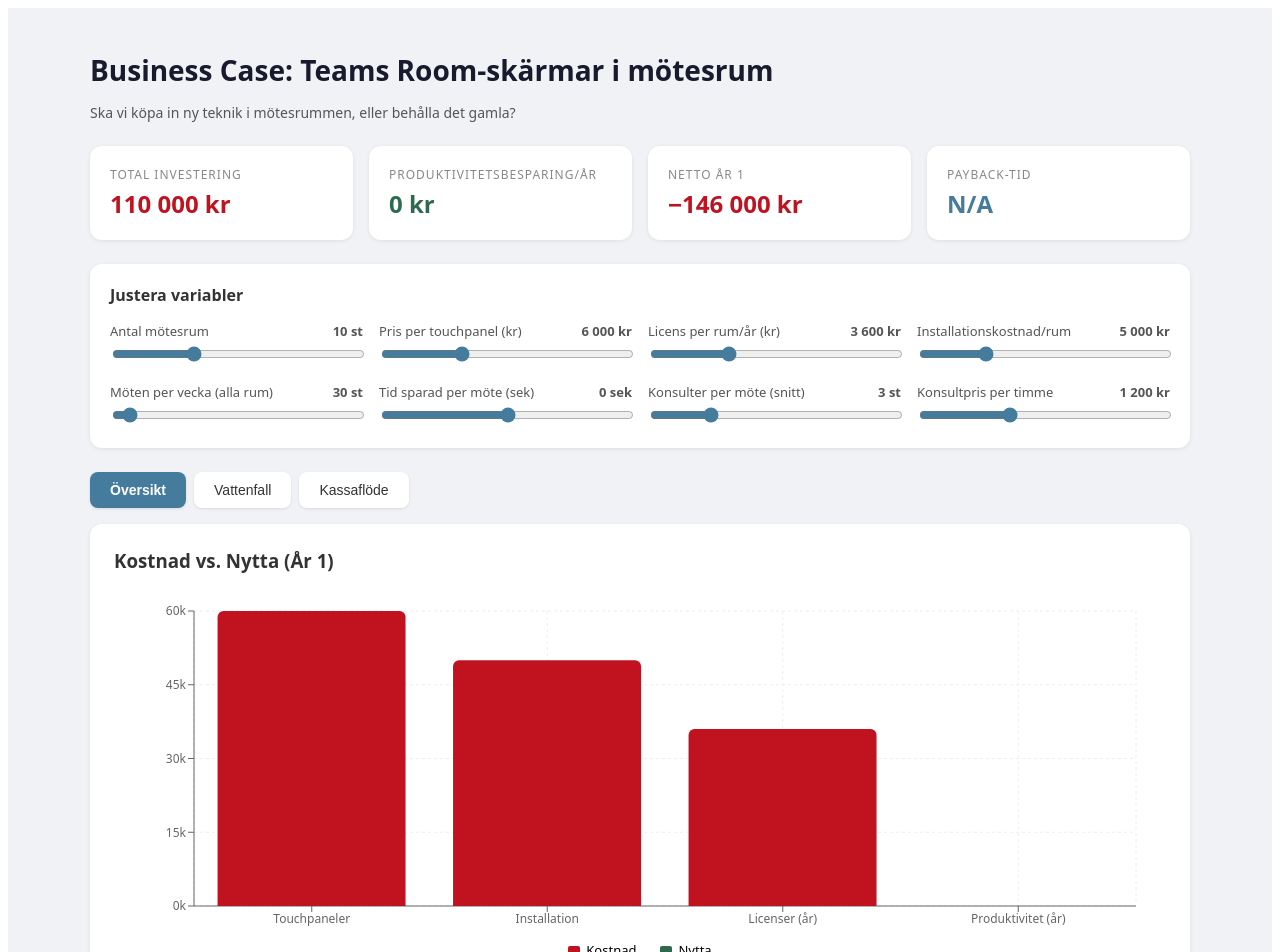
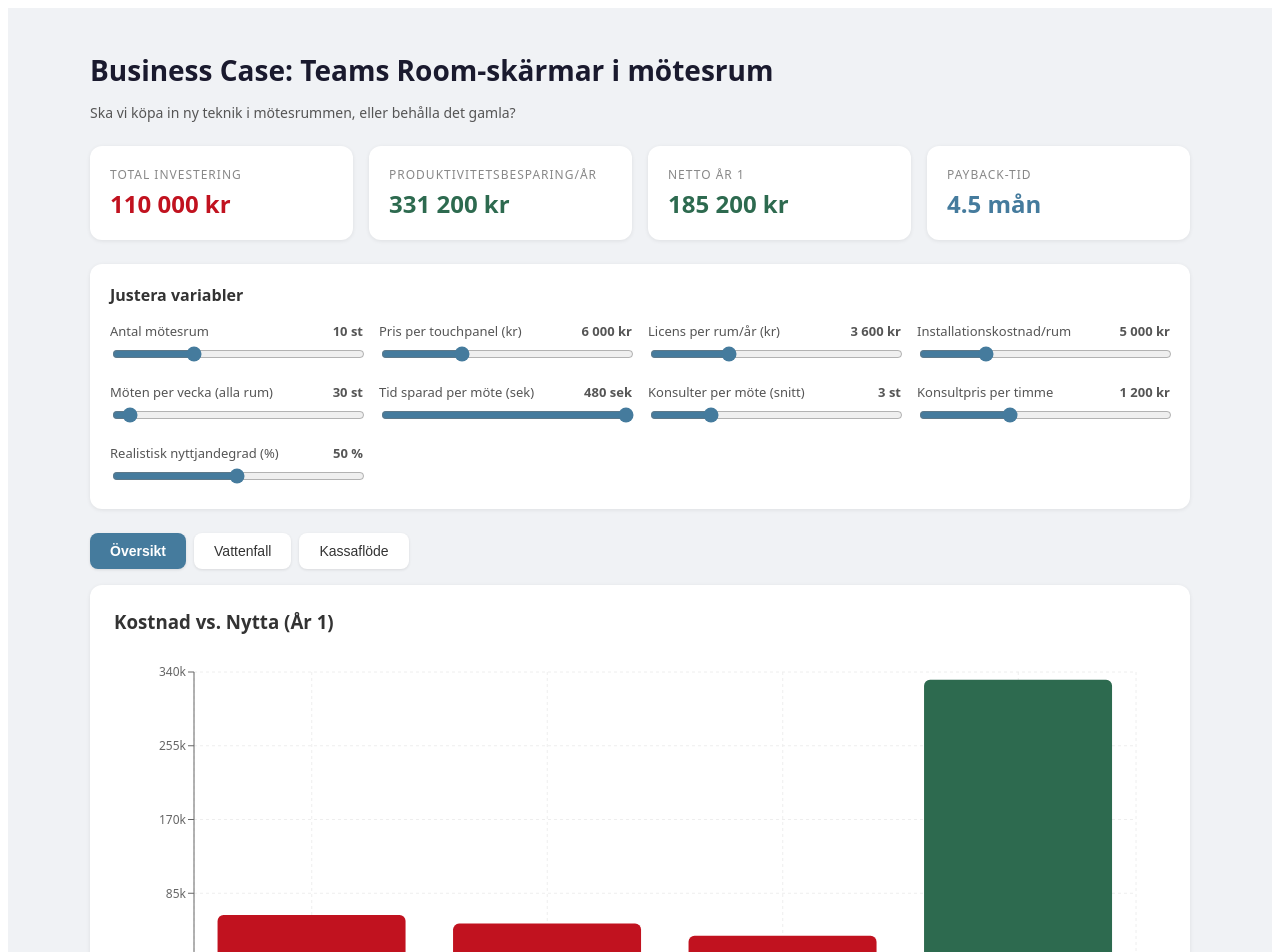
Before and after one commit to eliind7/business-case, a React (Vite) app: page / in a window 1280 px wide. Shown: the top 952 px of the page. Built offline with nearby package versions, Linux system fonts and the light colour scheme.

Commit message:
Update startup time and add capture rate calculation

```diff
--- a/src/App.jsx
+++ b/src/App.jsx
@@ -9,9 +9,10 @@
   const [licensePrice, setLicensePrice] = useState(3600);
   const [installCost, setInstallCost] = useState(5000);
   const [meetingsPerWeek, setMeetingsPerWeek] = useState(30);
-  const [startupTimeSaved, setStartupTimeSaved] = useState(0);
+  const [startupTimeSaved, setStartupTimeSaved] = useState(480);
   const [consultantsPerMeeting, setConsultantsPerMeeting] = useState(3);
   const [avgHourlyRate, setAvgHourlyRate] = useState(1200);
+  const [captureRate, setCaptureRate] = useState(50);
   const [weeks, setWeeks] = useState(46);
   const [tab, setTab] = useState("overview");
 
@@ -23,7 +24,8 @@
 
   const timeSavedSecondsYear = meetingsPerWeek * startupTimeSaved * weeks;
   const timeSavedHoursYear = timeSavedSecondsYear / 3600;
-  const productivitySavingYear = timeSavedHoursYear * consultantsPerMeeting * avgHourlyRate;
+  const theoreticalSavingYear = timeSavedHoursYear * consultantsPerMeeting * avgHourlyRate;
+  const productivitySavingYear = theoreticalSavingYear * (captureRate / 100);
 
   const netYear1 = productivitySavingYear - totalCostYear1;
   const netYearOngoing = productivitySavingYear - totalLicenseCostYear;
@@ -83,15 +85,15 @@
   }));
 
   function calcNet(st) {
-    const t = meetingsPerWeek * st * weeks / 3600 * consultantsPerMeeting * avgHourlyRate;
+    const t = meetingsPerWeek * st * weeks / 3600 * consultantsPerMeeting * avgHourlyRate * (captureRate / 100);
     return t - totalCostYear1;
   }
   function calcNetMeetings(m) {
-    const t = m * startupTimeSaved * weeks / 3600 * consultantsPerMeeting * avgHourlyRate;
+    const t = m * startupTimeSaved * weeks / 3600 * consultantsPerMeeting * avgHourlyRate * (captureRate / 100);
     return t - totalCostYear1;
   }
   function calcNetRate(r) {
-    const t = meetingsPerWeek * startupTimeSaved * weeks / 3600 * consultantsPerMeeting * r;
+    const t = meetingsPerWeek * startupTimeSaved * weeks / 3600 * consultantsPerMeeting * r * (captureRate / 100);
     return t - totalCostYear1;
   }
   function calcNetScreen(sp) {
@@ -123,7 +125,7 @@
             { label: "Total investering", val: fmt(totalInvestment), color: COLORS.cost },
             { label: "Produktivitetsbesparing/år", val: fmt(productivitySavingYear), color: productivitySavingYear >= 0 ? COLORS.benefit : COLORS.cost },
             { label: "Netto År 1", val: fmt(netYear1), color: netYear1 >= 0 ? COLORS.benefit : COLORS.cost },
-            { label: "Payback-tid", val: paybackMonths > 0 && paybackMonths < 60 ? `${paybackMonths.toFixed(1)} mån` : "N/A", color: COLORS.neutral },
+            { label: "Payback-tid", val: paybackMonths > 0 ? (paybackMonths < 12 ? `${paybackMonths.toFixed(1)} mån` : `${(paybackMonths / 12).toFixed(1)} år`) : "Aldrig", color: COLORS.neutral },
           ].map((k, i) => (
             <div key={i} style={{ background: "#fff", borderRadius: 12, padding: 20, boxShadow: "0 1px 4px rgba(0,0,0,0.08)" }}>
               <div style={{ fontSize: 12, color: "#888", textTransform: "uppercase", letterSpacing: 1 }}>{k.label}</div>
@@ -144,6 +146,7 @@
               { label: "Tid sparad per möte (sek)", val: startupTimeSaved, set: setStartupTimeSaved, min: -300, max: 300, step: 5, unit: "sek" },
               { label: "Konsulter per möte (snitt)", val: consultantsPerMeeting, set: setConsultantsPerMeeting, min: 1, max: 10, step: 1, unit: "st" },
               { label: "Konsultpris per timme", val: avgHourlyRate, set: setAvgHourlyRate, min: 500, max: 2500, step: 50, unit: "kr" },
+              { label: "Realistisk nyttjandegrad (%)", val: captureRate, set: setCaptureRate, min: 1, max: 100, step: 1, unit: "%" },
             ].map((s, i) => (
               <div key={i}>
                 <div style={{ display: "flex", justifyContent: "space-between", fontSize: 13, color: "#555", marginBottom: 4 }}>
```
